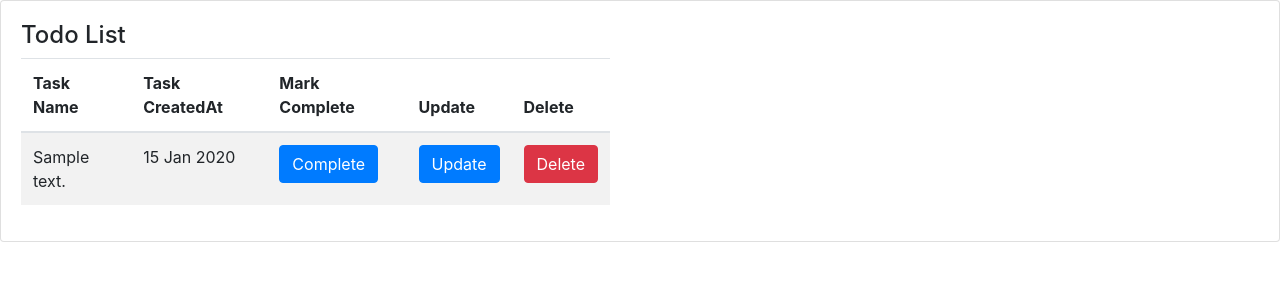
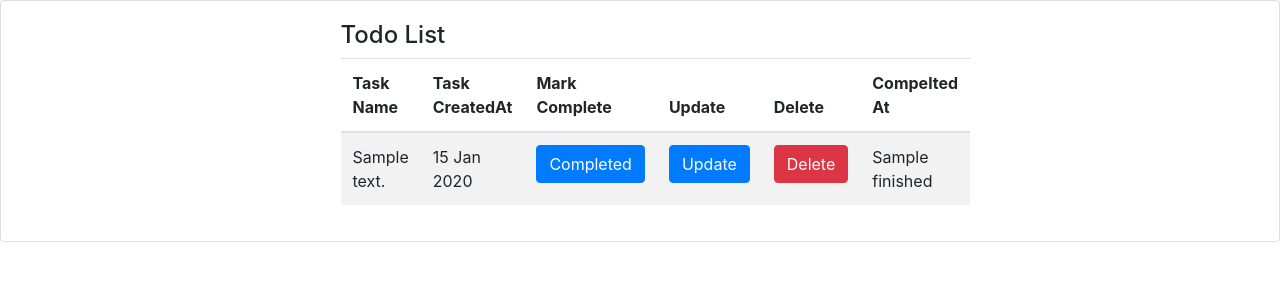
Before and after one commit to 13vikash01/To-do-using-node, a Node server app: template views/index.ejs in a window 1280 px wide. Shown: the part 56-356 px from the top of the page. Run offline with Node 20, Linux system fonts and the light colour scheme; the template is opened without the code that fills it: most values are stand-ins (such as "Sample title", 1, 10 or a date in 2020); some libraries are stand-ins or nearby versions.

Commit message:
updated finishedat route amd final touches

```diff
--- a/app.js
+++ b/app.js
@@ -16,7 +16,7 @@ var   indexRoutes       =   require("./routes/index")
 //DATABASE SETUP
 const mongoose = require('mongoose');
 const { Db } = require('mongodb');
-mongoose.connect('mongodb://localhost:27017/todo_v1', {
+mongoose.connect('mongodb://localhost:27017/todo_v2', {
   useNewUrlParser: true,
   useUnifiedTopology: true
 })
--- a/models/list.js
+++ b/models/list.js
@@ -4,7 +4,8 @@ var mongoose = require("mongoose");
 var listSchema = new mongoose.Schema({
     text:{type:String},
     Created:{type: Date,default:Date.now},
-
+    Finished:{type: Date},
+    Done:{type:Boolean,default:false}
 })
 
 
--- a/views/edit.ejs
+++ b/views/edit.ejs
@@ -12,7 +12,7 @@
                     <button class="btn btn-lg btn-primary btn-block">Submit</button>
                 </div>
             </form>
-            <a href="/home">Go back</a>
+            <a href="/todo">Go back</a>
         </div>
     </div>
 </div>
--- a/views/index.ejs
+++ b/views/index.ejs
@@ -3,7 +3,7 @@
 
 
 
-    <div class="card-body">
+    <div class="card-body" style="margin-left: 25%;">
         <h4>Todo List</h4>
 
         <div class="row col-md-6 col-md-offset-2 custyle">
@@ -16,6 +16,7 @@
                         <th>Mark Complete</th>
                         <th>Update</th>
                         <th>Delete</th>
+                        <th>Compelted At</th>
                     </tr>
                 </thead>
 
@@ -24,14 +25,27 @@
                     <tr>
                         <td><%= todo.text %></td>
                         <td><%= todo.Created %></td>
-                        <td><button class="btn btn-primary">Complete</button></td>
+
+                        <% if(todo.Done== false){ %>
+
+                        <td><form id="Completed" action="/todo/complete/<%= todo._id%>?_method=PUT" , method="POST">
+                            <button class="btn btn-danger">Complete the task</button>
+                        </form></td>
+                        <%}else {%>
+                            <td><a class="btn btn-primary" href="#">Completed</a></td>
+                            <%}%>
                          <td><a class="btn btn-primary" href="/todo/edit/<%= todo._id%>">Update</a></td>
                        <td>
                         <form id="delete" action="/delete/<%= todo._id%>?_method=DELETE" , method="POST">
                             <button class="btn btn-danger">Delete</button>
-                           </form>
+                        </form>
+                       </td>
+                       <% if(todo.Done== false){ %>
 
-                       </td>
+                        <td> Not Yet </td>
+                        <%}else {%>
+                            <td><%= todo.Finished%></td>
+                            <%}%>
                     </tr>
                     <%})%>
                 </tbody>
--- a/views/new.ejs
+++ b/views/new.ejs
@@ -1,18 +1,18 @@
 <%- include('partials/header'); -%>
 <div class="conatiner">
-    <h1 style="text-align:center;">Add Your Post</h1>
+    <h1 style="text-align:center;">Add Your Todo</h1>
     <div class="row">
         <div style="width: 30%; margin: 25px auto;">
             <form action="/todo/new" method="POST">
 
                 <div class="form-group">
-                        <textarea class="form-control" name="text" rows="10" cols="50"></textarea>
+                    <input class="form-control" type="text" name="text" >
                 </div>
                 <div class="form-group">
                     <button class="btn btn-lg btn-primary btn-block">Submit</button>
                 </div>
             </form>
-            <a href="/home">Go back</a>
+            <a href="/todo">Go back</a>
         </div>
     </div>
 </div>
```
Also changed, not shown: routes/index.js (+14 -3 lines).
